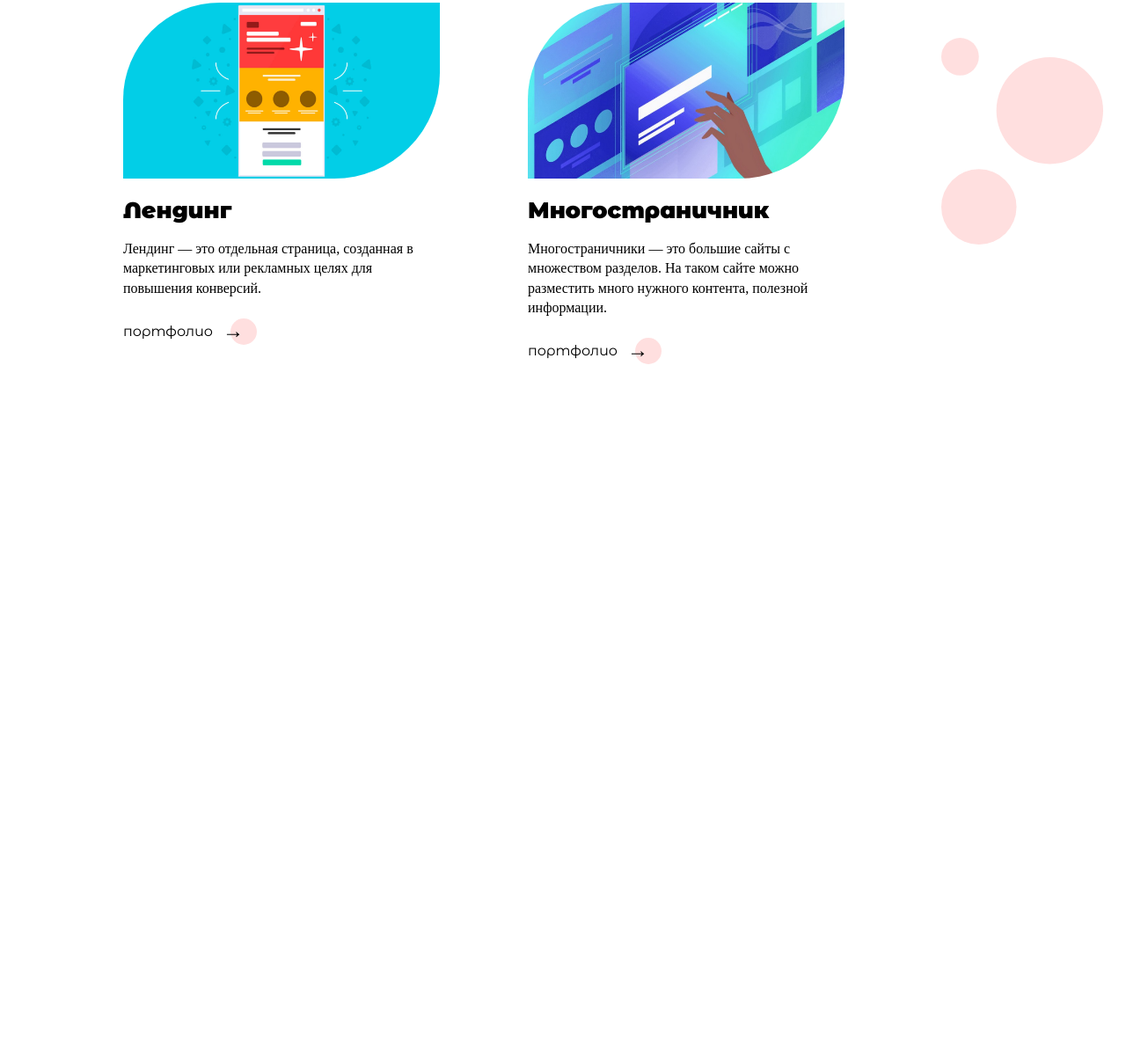
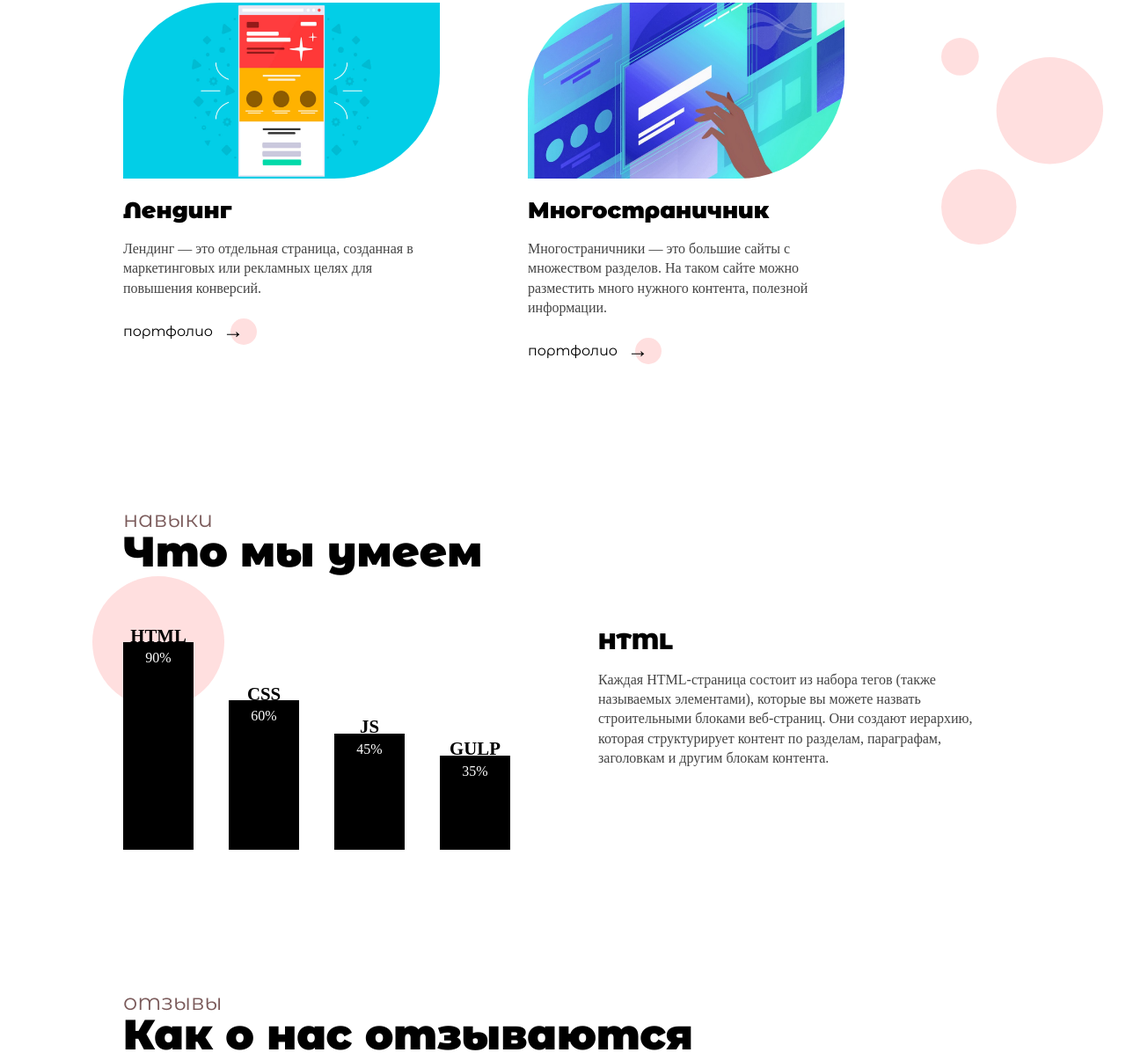
Before and after one commit to GineTik/WMS---we-make-sites, a plain HTML site: page index.html in a window 1280 px wide. Shown: the part 871-2076 px from the top of the page at 88% size. Before the commit the page ends 1288 px from the top, so only its background shows below. Drawn offline with nearby package versions, Linux system fonts and the light colour scheme; a web font is replaced by a local one.

Commit message:
create skills section

```diff
--- a/index.html
+++ b/index.html
@@ -63,7 +63,67 @@
                 <img class="services__image" src="images/services/right-image.svg">
             </div>
         </section>
+        <section class="skills">
+            <span class="subtitle">навыки</span>
+            <h2 class="title">Что мы умеем</h2>
+            <div class="skills__inner">
+                <div class="skills__list">
+                    <div class="skills__item skill">
+                        <div class="skill__lang">HTML</div>
+                        <div class="skill__percent">90%</div>
+                    </div>
+                    <div class="skills__item skill">
+                        <div class="skill__lang">CSS</div>
+                        <div class="skill__percent">60%</div>
+                    </div>
+                    <div class="skills__item skill">
+                        <div class="skill__lang">JS</div>
+                        <div class="skill__percent">45%</div>
+                    </div>
+                    <div class="skills__item skill">
+                        <div class="skill__lang">GULP</div>
+                        <div class="skill__percent">35%</div>
+                    </div>
+                </div>
+                <div class="skills__description">
+                    <div class="skills__description__item skills__description__item--content--html">
+                        <h3 class="skills__description-title title">HTML</h3>
+                        <p class="skills__description-text text">Каждая HTML-страница состоит из набора тегов (также называемых элементами),
+                            которые вы можете назвать строительными блоками веб-страниц.
+                            Они создают иерархию, которая структурирует контент по разделам,
+                            параграфам, заголовкам и другим блокам контента.
+                        </p>
+                    </div>
+                    <div class="skills__description__item skills__description__item--content--css">
+                        <h3 class="skills__description-title title">CSS</h3>
+                        <p class="skills__description-text text">CSS – это формальный язык, служащий для описания оформления внешнего вида документа, созданного с использованием языка разметки (HTML, XHTML, XML). Название происходит от английского Cascading Style Sheets, что означает «каскадные таблицы стилей».
+                        </p>
+                    </div>
+                    <div class="skills__description__item skills__description__item--content--js">
+                        <h3 class="skills__description-title title">JS</h3>
+                        <p class="skills__description-text text">JavaScript — язык программирования, который используется в сайтах. Позволяет создавать разные функции для сайтов, которые воспроизводит сам браузер.
+                        </p>
+                    </div>
+                    <div class="skills__description__item skills__description__item--content--gulp">
+                        <h3 class="skills__description-title title">GULP</h3>
+                        <p class="skills__description-text text">Gulp - это инструмент для автоматизации рутинных задач, которые возникают при веб-разработке.
+                        </p>
+                    </div>
+                </div>
+            </div>
+        </section>
+        <section class="reviews">
+            <span class="subtitle">отзывы</span>
+            <h2 class="title">Как о нас отзываются</h2>
+        </section>
     </main>
     <footer class="page__footer footer"></footer>
+
+    <script
+        src="https://code.jquery.com/jquery-3.6.0.min.js"
+        integrity="sha256-/xUj+3OJU5yExlq6GSYGSHk7tPXikynS7ogEvDej/m4="
+        crossorigin="anonymous"></script>
+
+    <script src="js/skills__handler.js"></script>
 </body>
 </html>
--- /dev/null
+++ b/js/skills__handler.js
@@ -0,0 +1,23 @@
+
+let skill__percent = $(".skill__percent");
+skill__percent.each(function(elem) {
+    $(skill__percent[elem]).height($(skill__percent[elem]).text());
+});
+
+let skills = $(".skills__list").children();
+let selected = skills.first();
+selected.addClass("skill--selected");
+
+let descriptions = $(".skills__description").children();
+let selected__description = descriptions.first();
+selected__description.addClass("skills__description__item--active")
+
+skills.mouseenter(function() {
+    selected.removeClass("skill--selected");
+    $(this).addClass("skill--selected");
+    selected = $(this);
+    selected__description.removeClass("skills__description__item--active")
+    selected__description = $(`.skills__description__item--content--${$(this).find(".skill__lang").text().toLowerCase()}`);
+    console.log(selected__description);
+    selected__description.addClass("skills__description__item--active");
+});
--- /dev/null
+++ b/styles/scss/skill/_skill.scss
@@ -0,0 +1,83 @@
+.skills__inner {
+	margin-top: 65px;
+	display: flex;
+}
+
+.skills__list {
+	margin-right: 100px;
+	height: 250px;
+	display: flex;
+}
+
+.skills__item {
+	height: 100%;
+	&:not(:last-child) {
+		margin-right: 40px;
+	}
+}
+
+.skill__lang {
+	font-size: 1.3rem;
+	font-weight: 900;
+	text-align: center;
+	line-height: .9rem;
+}
+.skill__percent {
+	width: 80px;
+	background-color: var(--dark);
+	color: #fff;
+	padding: 10px;
+	text-align: center;
+}
+
+
+.skill {
+	display: flex;
+	flex-direction: column;
+	justify-content: end;
+}
+.skill__percent {
+	position: relative;
+	&:before {
+		content: '';
+		width: 150px;
+		height: 150px;
+		background-color: var(--light-red);
+		border-radius: 50%;
+
+		position: absolute;
+		top: 0;
+		left: 50%;
+		transform: translate(-50%, -50%);
+		z-index: -1;
+
+		opacity: 0;
+
+		transition: .3s opacity;
+	}
+}
+.skill--selected {
+	& .skill__percent:before {
+		opacity: 1;
+	}
+}
+
+
+.skills__description {
+	&__item {
+		overflow: hidden;
+		height: 0;
+		opacity: 0;
+		transition: .2s opacity .0s, .0s display .2s;
+
+		&--active {
+			height: auto;
+			opacity: 1;
+			transition: .2s opacity .0s, .2s display .0s;
+		}
+	}
+	.skills__description-title {
+		margin-bottom: 20px;
+	}
+
+}
--- a/styles/scss/style.scss
+++ b/styles/scss/style.scss
@@ -4,8 +4,9 @@
 @import "_reset.scss";
 
 :root {
+    --dark: #000;
+    --dark-gray: #444444;
     --light-gray: #f9f9f9;
-    --dark: #000;
     --dark-red: #7B5B5B;
     --light-red: #FFDFDF;
 }
@@ -38,3 +39,4 @@
 @import "main/main";
 @import "text/text";
 @import "service/service";
+@import "skill/skill";
--- a/styles/scss/text/_text.scss
+++ b/styles/scss/text/_text.scss
@@ -26,6 +26,7 @@ h3 {
 
 .text {
     line-height: 1.4rem;
+    color: var(--dark-gray);
 }
 
 .present-page__text {
```
Also changed, not shown: styles/css/style.css, styles/css/style.min.css, 2 other files.
